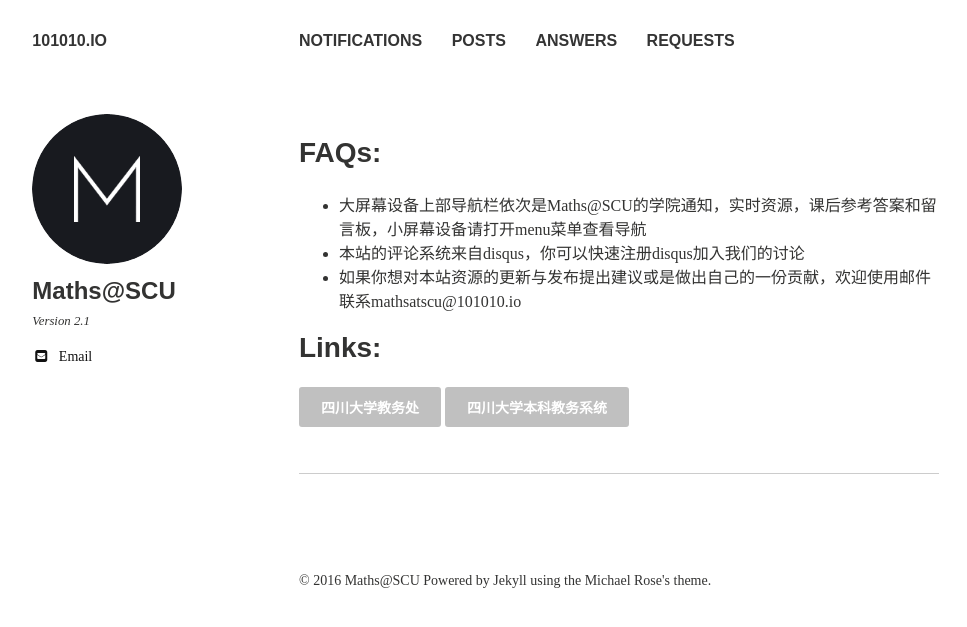
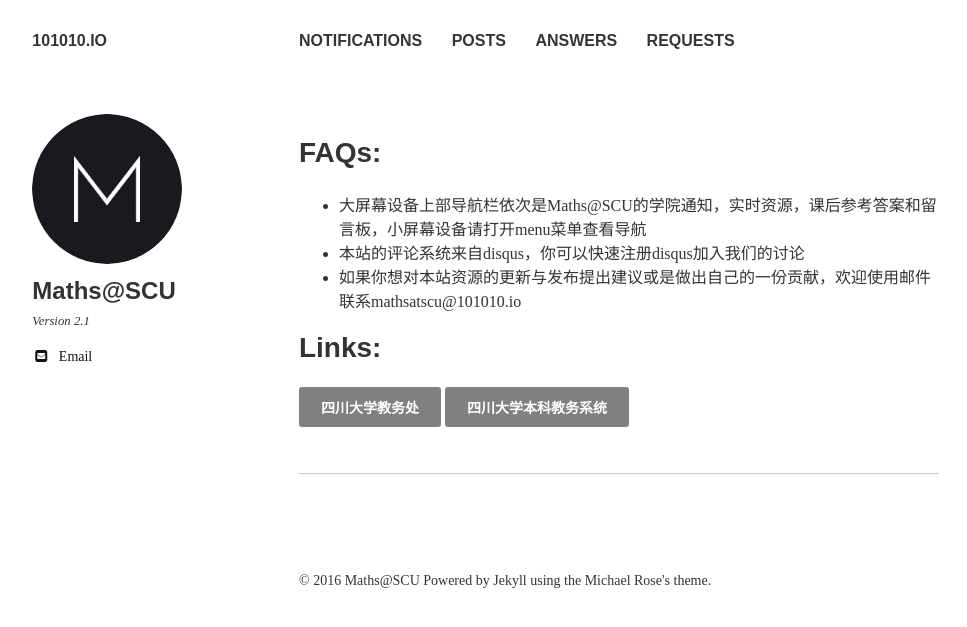
Before and after one commit to mathsatscu/mathsatscu.github.com, a Jekyll site: the page built from index.md, in a window 1280 px wide. Shown: the top 627 px of the page, without its empty margins (21-988 px from the left). Built offline with Jekyll 4.4.1, drawn with Linux system fonts in a browser that asks for light colours; some web fonts are replaced; comment, search, counter and statistics services are not loaded.

Commit message:
Update variables.scss

```diff
--- a/_sass/variables.scss
+++ b/_sass/variables.scss
@@ -31,7 +31,7 @@ $black          : #111;
 $accentcolor    : $black;
 
 /* buttons */
-$primary			: #C0C0C0;
+$primary			: #808080;
 $success			: #5cb85c;
 $warning			: #dd8338;
 $danger				: #C64537;
```
